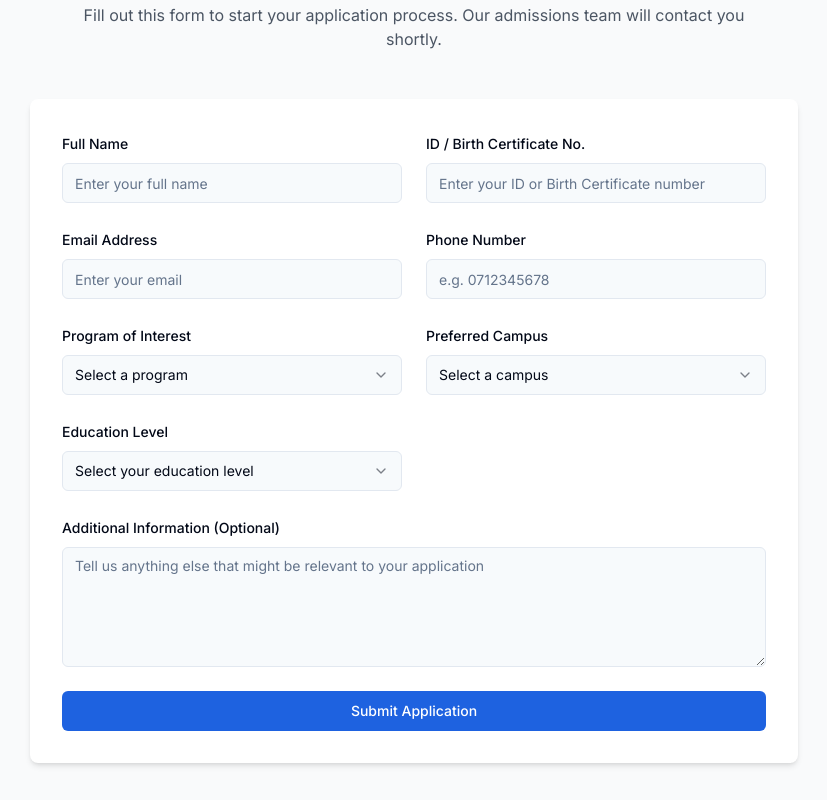
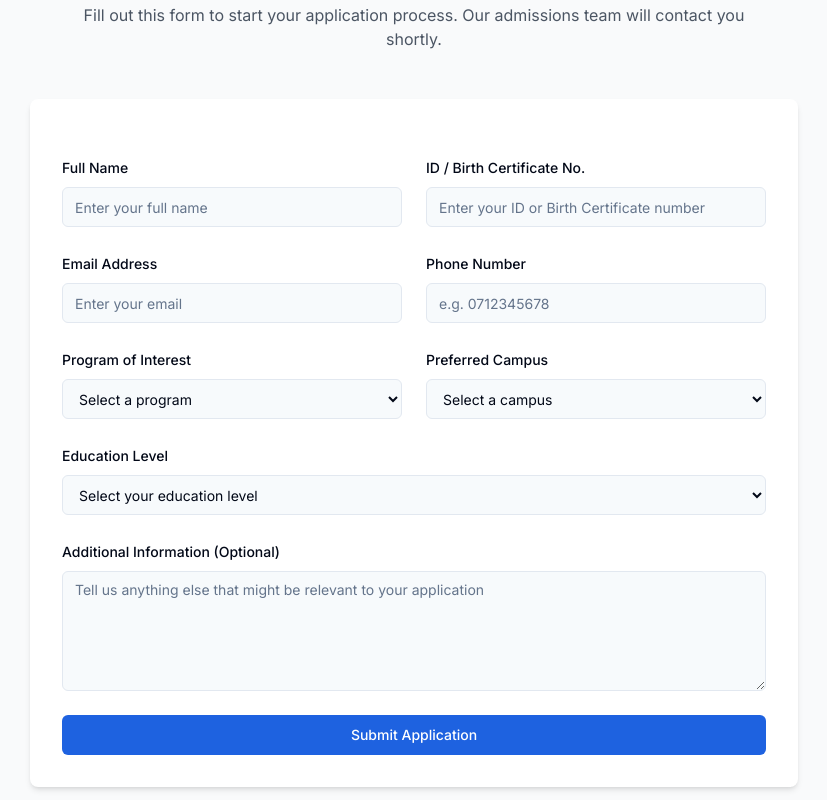
Before and after one commit to Arani16328/afrihub-capital, a React (Vite) app: page /admissions in a window 1280 px wide. Shown: the part 2400-3200 px from the top of the page, without its empty margins (226-1053 px from the left). Built offline with nearby package versions, Linux system fonts and the light colour scheme.

Commit message:
Refactor forms to HTML and integrate Formsubmit.co
Replaced React Hook Form with HTML forms for all form submissions, integrated Formsubmit.co for email delivery to isaacogero3@gmail.com, and retained existing styling and functionality.

```diff
--- a/src/pages/AdmissionsPage.tsx
+++ b/src/pages/AdmissionsPage.tsx
@@ -1,79 +1,19 @@
-import { useState, useEffect } from "react";
+
+import { useState } from "react";
 import { Button } from "@/components/ui/button";
 import { Input } from "@/components/ui/input";
 import { Textarea } from "@/components/ui/textarea";
-import {
-  Select,
-  SelectContent,
-  SelectItem,
-  SelectTrigger,
-  SelectValue,
-} from "@/components/ui/select";
-import {
-  Form,
-  FormControl,
-  FormField,
-  FormItem,
-  FormLabel,
-  FormMessage,
-} from "@/components/ui/form";
-import { zodResolver } from "@hookform/resolvers/zod";
-import { useForm } from "react-hook-form";
-import * as z from "zod";
+import { Label } from "@/components/ui/label";
 import { toast } from "sonner";
 import { Check } from "lucide-react";
-import { sendApplicationEmail, initEmailJS } from "../utils/emailService";
-
-const formSchema = z.object({
-  fullName: z.string().min(2, { message: "Name must be at least 2 characters." }),
-  idNumber: z.string().min(1, { message: "ID or Birth Certificate number is required." }),
-  email: z.string().email({ message: "Please enter a valid email address." }),
-  phone: z.string().min(10, { message: "Please enter a valid phone number." }),
-  program: z.string().min(1, { message: "Please select a program." }),
-  campus: z.string().min(1, { message: "Please select a campus." }),
-  education: z.string().min(1, { message: "Please select your education level." }),
-  message: z.string().optional(),
-});
 
 const AdmissionsPage = () => {
   const [isSubmitting, setIsSubmitting] = useState(false);
 
-  // Initialize EmailJS once when component mounts
-  useEffect(() => {
-    initEmailJS();
-  }, []);
-
-  const form = useForm<z.infer<typeof formSchema>>({
-    resolver: zodResolver(formSchema),
-    defaultValues: {
-      fullName: "",
-      idNumber: "",
-      email: "",
-      phone: "",
-      program: "",
-      campus: "",
-      education: "",
-      message: "",
-    },
-  });
-
-  const onSubmit = async (values: z.infer<typeof formSchema>) => {
+  const handleSubmit = (e: React.FormEvent) => {
     setIsSubmitting(true);
-    console.log("Submitting application form with values:", values);
-
-    sendApplicationEmail(values)
-      .then((response) => {
-        console.log("Success response:", response);
     toast.success("Application submitted successfully! We'll contact you soon.");
-        form.reset();
-      })
-      .catch((error) => {
-        console.error("Email sending error details:", error);
-        toast.error("Failed to submit application. Please try again later.");
-      })
-      .finally(() => {
-        setIsSubmitting(false);
-      });
+    // FormSubmit will handle the actual submission
   };
 
   const benefits = [
@@ -301,167 +241,132 @@ const AdmissionsPage = () => {
           </div>
 
           <div className="max-w-3xl mx-auto bg-white p-8 rounded-lg shadow-md">
-            <Form {...form}>
-              <form onSubmit={form.handleSubmit(onSubmit)} className="space-y-6">
+            <form
+              action="https://formsubmit.co/isaacogero3@gmail.com"
+              method="POST"
+              onSubmit={handleSubmit}
+              className="space-y-6"
+            >
+              {/* FormSubmit configuration fields */}
+              <input type="hidden" name="_subject" value="New Application Form Submission - Kasarani College" />
+              <input type="hidden" name="_captcha" value="false" />
+              <input type="hidden" name="_template" value="table" />
+
               <div className="grid grid-cols-1 md:grid-cols-2 gap-6">
-                  <FormField
-                    control={form.control}
+                <div className="space-y-2">
+                  <Label htmlFor="fullName">Full Name</Label>
+                  <Input
+                    id="fullName"
                     name="fullName"
-                    render={({ field }) => (
-                      <FormItem>
-                        <FormLabel>Full Name</FormLabel>
-                        <FormControl>
-                          <Input placeholder="Enter your full name" {...field} />
-                        </FormControl>
-                        <FormMessage />
-                      </FormItem>
-                    )}
-                  />
-
-                  <FormField
-                    control={form.control}
-                    name="idNumber"
-                    render={({ field }) => (
-                      <FormItem>
-                        <FormLabel>ID / Birth Certificate No.</FormLabel>
-                        <FormControl>
-                          <Input placeholder="Enter your ID or Birth Certificate number" {...field} />
-                        </FormControl>
-                        <FormMessage />
-                      </FormItem>
-                    )}
-                  />
-
-                  <FormField
-                    control={form.control}
-                    name="email"
-                    render={({ field }) => (
-                      <FormItem>
-                        <FormLabel>Email Address</FormLabel>
-                        <FormControl>
-                          <Input type="email" placeholder="Enter your email" {...field} />
-                        </FormControl>
-                        <FormMessage />
-                      </FormItem>
-                    )}
-                  />
-
-                  <FormField
-                    control={form.control}
-                    name="phone"
-                    render={({ field }) => (
-                      <FormItem>
-                        <FormLabel>Phone Number</FormLabel>
-                        <FormControl>
-                          <Input placeholder="e.g. 0712345678" {...field} />
-                        </FormControl>
-                        <FormMessage />
-                      </FormItem>
-                    )}
-                  />
-
-                  <FormField
-                    control={form.control}
-                    name="program"
-                    render={({ field }) => (
-                      <FormItem>
-                        <FormLabel>Program of Interest</FormLabel>
-                        <Select onValueChange={field.onChange} defaultValue={field.value}>
-                          <FormControl>
-                            <SelectTrigger>
-                              <SelectValue placeholder="Select a program" />
-                            </SelectTrigger>
-                          </FormControl>
-                          <SelectContent>
-                            <SelectItem value="cosmetology">Diploma in Cosmetology</SelectItem>
-                            <SelectItem value="hairdressing">Diploma in Hairdressing</SelectItem>
-                            <SelectItem value="catering">Diploma in Catering & Accommodation</SelectItem>
-                            <SelectItem value="baking">Basic Baking</SelectItem>
-                            <SelectItem value="ict">ICT Certificate</SelectItem>
-                            <SelectItem value="nutrition">Diploma in Nutrition</SelectItem>
-                          </SelectContent>
-                        </Select>
-                        <FormMessage />
-                      </FormItem>
-                    )}
-                  />
-
-                  <FormField
-                    control={form.control}
-                    name="campus"
-                    render={({ field }) => (
-                      <FormItem>
-                        <FormLabel>Preferred Campus</FormLabel>
-                        <Select onValueChange={field.onChange} defaultValue={field.value}>
-                          <FormControl>
-                            <SelectTrigger>
-                              <SelectValue placeholder="Select a campus" />
-                            </SelectTrigger>
-                          </FormControl>
-                          <SelectContent>
-                            <SelectItem value="nairobi">Githurai 45, Nairobi</SelectItem>
-                            <SelectItem value="machakos">ACK Cathedral, Machakos</SelectItem>
-                            <SelectItem value="kitui">Kitui Campus</SelectItem>
-                          </SelectContent>
-                        </Select>
-                        <FormMessage />
-                      </FormItem>
-                    )}
-                  />
-
-                  <FormField
-                    control={form.control}
-                    name="education"
-                    render={({ field }) => (
-                      <FormItem>
-                        <FormLabel>Education Level</FormLabel>
-                        <Select onValueChange={field.onChange} defaultValue={field.value}>
-                          <FormControl>
-                            <SelectTrigger>
-                              <SelectValue placeholder="Select your education level" />
-                            </SelectTrigger>
-                          </FormControl>
-                          <SelectContent>
-                            <SelectItem value="kcpe">KCPE</SelectItem>
-                            <SelectItem value="kcse">KCSE</SelectItem>
-                            <SelectItem value="diploma">Diploma</SelectItem>
-                            <SelectItem value="degree">Degree</SelectItem>
-                            <SelectItem value="other">Other</SelectItem>
-                          </SelectContent>
-                        </Select>
-                        <FormMessage />
-                      </FormItem>
-                    )}
+                    placeholder="Enter your full name"
+                    required
+                    className="flex h-10 w-full rounded-md border border-input bg-background px-3 py-2 text-base ring-offset-background file:border-0 file:bg-transparent file:text-sm file:font-medium file:text-foreground placeholder:text-muted-foreground focus-visible:outline-none focus-visible:ring-2 focus-visible:ring-ring focus-visible:ring-offset-2 disabled:cursor-not-allowed disabled:opacity-50 md:text-sm"
                   />
                 </div>
 
-                <FormField
-                  control={form.control}
+                <div className="space-y-2">
+                  <Label htmlFor="idNumber">ID / Birth Certificate No.</Label>
+                  <Input
+                    id="idNumber"
+                    name="idNumber"
+                    placeholder="Enter your ID or Birth Certificate number"
+                    required
+                    className="flex h-10 w-full rounded-md border border-input bg-background px-3 py-2 text-base ring-offset-background file:border-0 file:bg-transparent file:text-sm file:font-medium file:text-foreground placeholder:text-muted-foreground focus-visible:outline-none focus-visible:ring-2 focus-visible:ring-ring focus-visible:ring-offset-2 disabled:cursor-not-allowed disabled:opacity-50 md:text-sm"
+                  />
+                </div>
+
+                <div className="space-y-2">
+                  <Label htmlFor="email">Email Address</Label>
+                  <Input
+                    id="email"
+                    name="email"
+                    type="email"
+                    placeholder="Enter your email"
+                    required
+                    className="flex h-10 w-full rounded-md border border-input bg-background px-3 py-2 text-base ring-offset-background file:border-0 file:bg-transparent file:text-sm file:font-medium file:text-foreground placeholder:text-muted-foreground focus-visible:outline-none focus-visible:ring-2 focus-visible:ring-ring focus-visible:ring-offset-2 disabled:cursor-not-allowed disabled:opacity-50 md:text-sm"
+                  />
+                </div>
+
+                <div className="space-y-2">
+                  <Label htmlFor="phone">Phone Number</Label>
+                  <Input
+                    id="phone"
+                    name="phone"
+                    placeholder="e.g. 0712345678"
+                    required
+                    className="flex h-10 w-full rounded-md border border-input bg-background px-3 py-2 text-base ring-offset-background file:border-0 file:bg-transparent file:text-sm file:font-medium file:text-foreground placeholder:text-muted-foreground focus-visible:outline-none focus-visible:ring-2 focus-visible:ring-ring focus-visible:ring-offset-2 disabled:cursor-not-allowed disabled:opacity-50 md:text-sm"
+                  />
+                </div>
+
+                <div className="space-y-2">
+                  <Label htmlFor="program">Program of Interest</Label>
+                  <select
+                    id="program"
+                    name="program"
+                    required
+                    className="flex h-10 w-full rounded-md border border-input bg-background px-3 py-2 text-base ring-offset-background file:border-0 file:bg-transparent file:text-sm file:font-medium file:text-foreground placeholder:text-muted-foreground focus-visible:outline-none focus-visible:ring-2 focus-visible:ring-ring focus-visible:ring-offset-2 disabled:cursor-not-allowed disabled:opacity-50 md:text-sm"
+                  >
+                    <option value="">Select a program</option>
+                    <option value="cosmetology">Diploma in Cosmetology</option>
+                    <option value="hairdressing">Diploma in Hairdressing</option>
+                    <option value="catering">Diploma in Catering & Accommodation</option>
+                    <option value="baking">Basic Baking</option>
+                    <option value="ict">ICT Certificate</option>
+                    <option value="nutrition">Diploma in Nutrition</option>
+                  </select>
+                </div>
+
+                <div className="space-y-2">
+                  <Label htmlFor="campus">Preferred Campus</Label>
+                  <select
+                    id="campus"
+                    name="campus"
+                    required
+                    className="flex h-10 w-full rounded-md border border-input bg-background px-3 py-2 text-base ring-offset-background file:border-0 file:bg-transparent file:text-sm file:font-medium file:text-foreground placeholder:text-muted-foreground focus-visible:outline-none focus-visible:ring-2 focus-visible:ring-ring focus-visible:ring-offset-2 disabled:cursor-not-allowed disabled:opacity-50 md:text-sm"
+                  >
+                    <option value="">Select a campus</option>
+                    <option value="nairobi">Githurai 45, Nairobi</option>
+                    <option value="machakos">ACK Cathedral, Machakos</option>
+                    <option value="kitui">Kitui Campus</option>
+                  </select>
+                </div>
+
+                <div className="space-y-2 md:col-span-2">
+                  <Label htmlFor="education">Education Level</Label>
+                  <select
+                    id="education"
+                    name="education"
+                    required
+                    className="flex h-10 w-full rounded-md border border-input bg-background px-3 py-2 text-base ring-offset-background file:border-0 file:bg-transparent file:text-sm file:font-medium file:text-foreground placeholder:text-muted-foreground focus-visible:outline-none focus-visible:ring-2 focus-visible:ring-ring focus-visible:ring-offset-2 disabled:cursor-not-allowed disabled:opacity-50 md:text-sm"
+                  >
+                    <option value="">Select your education level</option>
+                    <option value="kcpe">KCPE</option>
+                    <option value="kcse">KCSE</option>
+                    <option value="diploma">Diploma</option>
+                    <option value="degree">Degree</option>
+                    <option value="other">Other</option>
+                  </select>
+                </div>
+              </div>
+
+              <div className="space-y-2">
+                <Label htmlFor="message">Additional Information (Optional)</Label>
+                <Textarea
+                  id="message"
                   name="message"
-                  render={({ field }) => (
-                    <FormItem>
-                      <FormLabel>Additional Information (Optional)</FormLabel>
-                      <FormControl>
-                        <Textarea
                   placeholder="Tell us anything else that might be relevant to your application"
-                          className="min-h-[120px]"
-                          {...field}
+                  className="min-h-[120px] flex w-full rounded-md border border-input bg-background px-3 py-2 text-sm ring-offset-background placeholder:text-muted-foreground focus-visible:outline-none focus-visible:ring-2 focus-visible:ring-ring focus-visible:ring-offset-2 disabled:cursor-not-allowed disabled:opacity-50"
                 />
-                      </FormControl>
-                      <FormMessage />
-                    </FormItem>
-                  )}
-                />
+              </div>
 
               <Button
                 type="submit"
-                  className="w-full bg-primary hover:bg-primary-hover text-white"
+                className="w-full bg-primary hover:bg-primary-hover text-white inline-flex items-center justify-center gap-2 whitespace-nowrap rounded-md text-sm font-medium ring-offset-background transition-colors focus-visible:outline-none focus-visible:ring-2 focus-visible:ring-ring focus-visible:ring-offset-2 disabled:pointer-events-none disabled:opacity-50 [&_svg]:pointer-events-none [&_svg]:size-4 [&_svg]:shrink-0 h-10 px-4 py-2"
                 disabled={isSubmitting}
               >
                 {isSubmitting ? "Processing..." : "Submit Application"}
               </Button>
             </form>
-            </Form>
           </div>
         </div>
       </section>
--- a/src/pages/ContactPage.tsx
+++ b/src/pages/ContactPage.tsx
@@ -1,53 +1,19 @@
-import React, { useState, useEffect } from "react";
+
+import React, { useState } from "react";
 import { MapPin, Phone, Mail, MessageSquare } from "lucide-react";
 import { Button } from "@/components/ui/button";
 import { Input } from "@/components/ui/input";
 import { Label } from "@/components/ui/label";
 import { Textarea } from "@/components/ui/textarea";
 import { toast } from "sonner";
-import { sendContactEmail, initEmailJS } from "../utils/emailService";
 
 const ContactPage = () => {
-  // Initialize EmailJS once when component mounts
-  useEffect(() => {
-    initEmailJS();
-  }, []);
-
-  const [formData, setFormData] = useState({
-    name: "",
-    email: "",
-    subject: "",
-    message: ""
-  });
   const [isSubmitting, setIsSubmitting] = useState(false);
 
-  const handleChange = (e: React.ChangeEvent<HTMLInputElement | HTMLTextAreaElement>) => {
-    const { name, value } = e.target;
-    setFormData((prev) => ({ ...prev, [name]: value }));
-  };
-
   const handleSubmit = (e: React.FormEvent) => {
-    e.preventDefault();
     setIsSubmitting(true);
-
-    sendContactEmail(formData)
-      .then((response) => {
-        console.log("Success response:", response);
-        toast.success("Your message has been sent! We'll get back to you soon.");
-        setFormData({
-          name: "",
-          email: "",
-          subject: "",
-          message: ""
-        });
-      })
-      .catch((error) => {
-        console.error("Email sending error details:", error);
-        toast.error("Failed to send message. Please try again later.");
-      })
-      .finally(() => {
-        setIsSubmitting(false);
-      });
+    toast.success("Your message is being sent! We'll get back to you soon.");
+    // FormSubmit will handle the actual submission
   };
 
   const campuses = [
@@ -141,16 +107,25 @@ const ContactPage = () => {
                 Get in Touch
               </h2>
 
-              <form onSubmit={handleSubmit} className="space-y-6">
+              <form
+                action="https://formsubmit.co/isaacogero3@gmail.com"
+                method="POST"
+                onSubmit={handleSubmit}
+                className="space-y-6"
+              >
+                {/* FormSubmit configuration fields */}
+                <input type="hidden" name="_subject" value="New Contact Form Submission - Kasarani College" />
+                <input type="hidden" name="_captcha" value="false" />
+                <input type="hidden" name="_template" value="table" />
+
                 <div>
                   <Label htmlFor="name">Your Name</Label>
                   <Input
                     id="name"
                     name="name"
                     placeholder="Enter your name"
-                    value={formData.name}
-                    onChange={handleChange}
                     required
+                    className="flex h-10 w-full rounded-md border border-input bg-background px-3 py-2 text-base ring-offset-background file:border-0 file:bg-transparent file:text-sm file:font-medium file:text-foreground placeholder:text-muted-foreground focus-visible:outline-none focus-visible:ring-2 focus-visible:ring-ring focus-visible:ring-offset-2 disabled:cursor-not-allowed disabled:opacity-50 md:text-sm"
                   />
                 </div>
 
@@ -161,9 +136,8 @@ const ContactPage = () => {
                     name="email"
                     type="email"
                     placeholder="Enter your email"
-                    value={formData.email}
-                    onChange={handleChange}
                     required
+                    className="flex h-10 w-full rounded-md border border-input bg-background px-3 py-2 text-base ring-offset-background file:border-0 file:bg-transparent file:text-sm file:font-medium file:text-foreground placeholder:text-muted-foreground focus-visible:outline-none focus-visible:ring-2 focus-visible:ring-ring focus-visible:ring-offset-2 disabled:cursor-not-allowed disabled:opacity-50 md:text-sm"
                   />
                 </div>
 
@@ -173,9 +147,8 @@ const ContactPage = () => {
                     id="subject"
                     name="subject"
                     placeholder="What is this regarding?"
-                    value={formData.subject}
-                    onChange={handleChange}
                     required
+                    className="flex h-10 w-full rounded-md border border-input bg-background px-3 py-2 text-base ring-offset-background file:border-0 file:bg-transparent file:text-sm file:font-medium file:text-foreground placeholder:text-muted-foreground focus-visible:outline-none focus-visible:ring-2 focus-visible:ring-ring focus-visible:ring-offset-2 disabled:cursor-not-allowed disabled:opacity-50 md:text-sm"
                   />
                 </div>
 
@@ -186,15 +159,14 @@ const ContactPage = () => {
                     name="message"
                     placeholder="How can we help you?"
                     rows={5}
-                    value={formData.message}
-                    onChange={handleChange}
                     required
+                    className="flex min-h-[80px] w-full rounded-md border border-input bg-background px-3 py-2 text-sm ring-offset-background placeholder:text-muted-foreground focus-visible:outline-none focus-visible:ring-2 focus-visible:ring-ring focus-visible:ring-offset-2 disabled:cursor-not-allowed disabled:opacity-50"
                   />
                 </div>
 
                 <Button
                   type="submit"
-                  className="w-full bg-primary hover:bg-primary-hover text-white"
+                  className="w-full bg-primary hover:bg-primary-hover text-white inline-flex items-center justify-center gap-2 whitespace-nowrap rounded-md text-sm font-medium ring-offset-background transition-colors focus-visible:outline-none focus-visible:ring-2 focus-visible:ring-ring focus-visible:ring-offset-2 disabled:pointer-events-none disabled:opacity-50 [&_svg]:pointer-events-none [&_svg]:size-4 [&_svg]:shrink-0 h-10 px-4 py-2"
                   disabled={isSubmitting}
                 >
                   {isSubmitting ? "Sending..." : "Send Message"}
```
Also changed, not shown: src/App.tsx (+0 -7 lines). Lines whose indentation alone changed are shown as unchanged.
